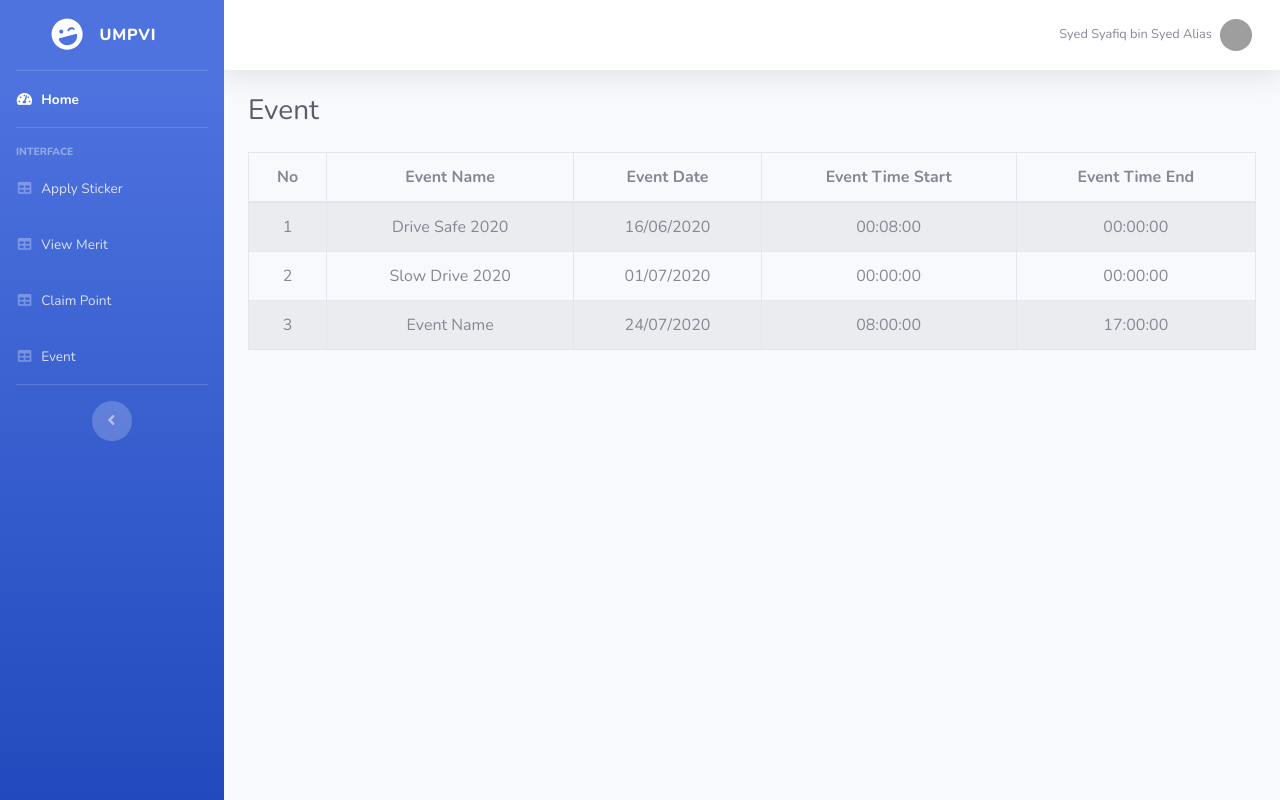
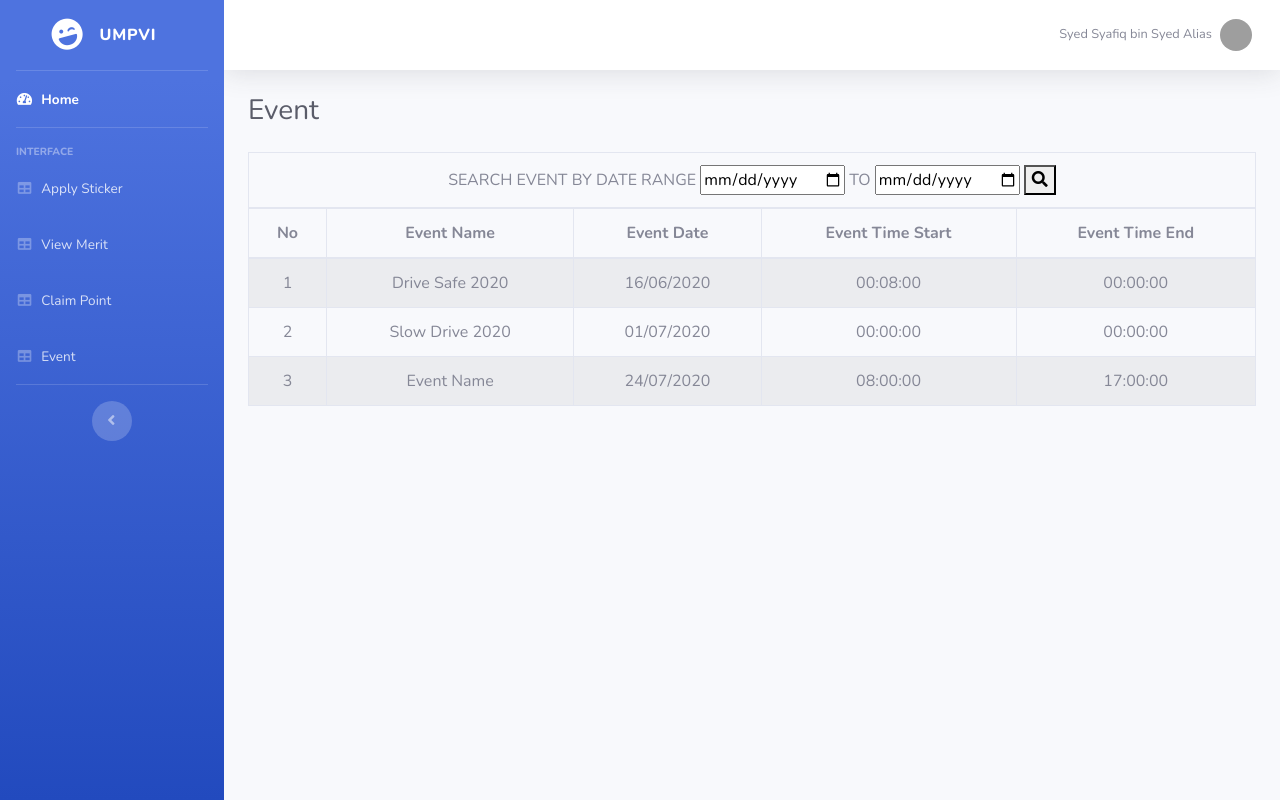
Before and after one commit to Amirulzaim/UMPVi, a PHP site: page /event.php in a window 1280 px wide. Run offline with PHP 8.4, Linux system fonts and the light colour scheme; a user stored in the database is signed in; data comes from the database, SQL or seed files in the repository; grey boxes are pictures that could not be loaded.

Commit message:
Update event.php
Search function is added in the event module.

```diff
--- a/event.php
+++ b/event.php
@@ -7,6 +7,13 @@ $userIDSession = $_SESSION["user_id"];
 
 $query = "SELECT * FROM event order BY eventDate";
 $result = mysqli_query($conn,$query);
+
+if(isset($_POST['search'])){
+  $date1 = ($_POST['dateFrom']);
+  $date2 = ($_POST['dateTo']);
+  $query = "SELECT * FROM event WHERE eventDate BETWEEN '$date1' AND '$date2' ORDER BY eventDate";
+  $result = mysqli_query($conn,$query);
+}
 
 ?>
 
@@ -196,6 +203,20 @@ $result = mysqli_query($conn,$query);
         <table class="table table-striped table-bordered" style="text-align: center;">
           <thead>
             <tr>
+              <td colspan="9">
+                <form method="POST">
+                 <div class="wrap">
+                 <div class="search">
+                    SEARCH EVENT BY DATE RANGE <input type="date" name="dateFrom" class="searchTerm" required="required"> TO <input type="date" name="dateTo" class="searchTerm" required="required">
+                    <button type="submit" name="search" class="searchButton">
+                      <i class="fa fa-search"></i>
+                   </button>
+                 </div>
+              </div>
+                </form>
+              </td>
+            </tr>
+            <tr>
               <th scope="col">No</th>
               <th scope="col">Event Name</th>
               <th scope="col">Event Date</th>
@@ -217,7 +238,7 @@ $result = mysqli_query($conn,$query);
                 </tr>
               <?php $i++;}}else{?>
                 <tr>
-                  <td scope="row" colspan="5">No event</td>
+                  <td scope="row" colspan="9">No event</td>
                 </tr>
               <?php } ?>
             </tbody>
```
